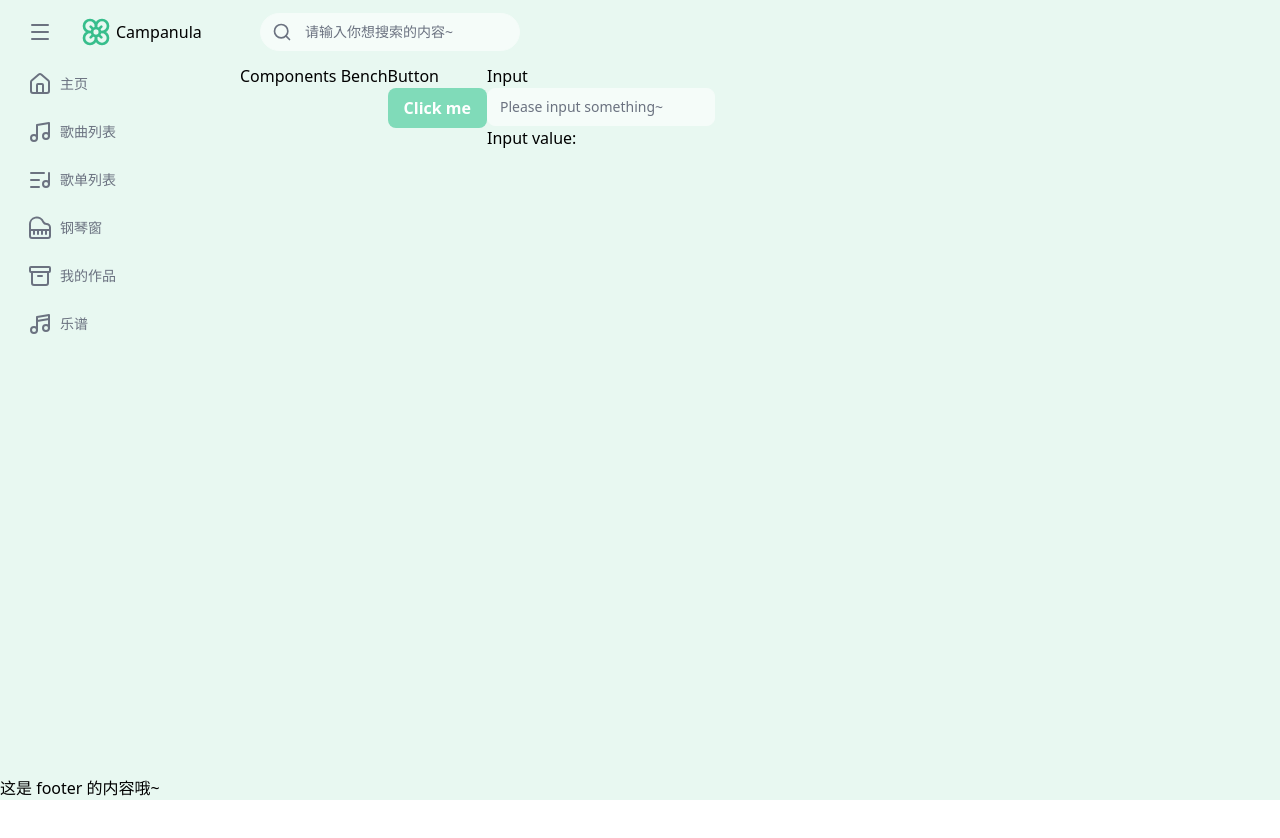
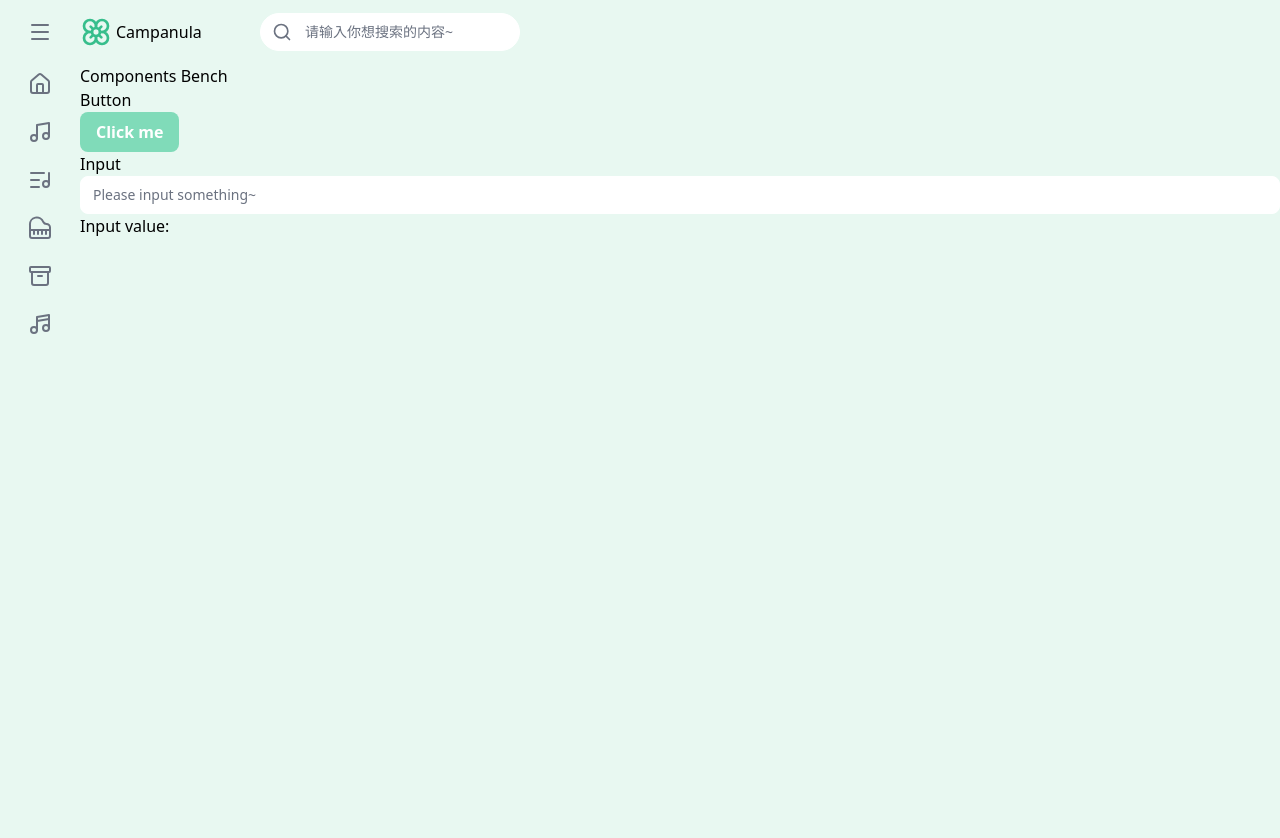
Before and after one commit to nonhana/campanula-music, a SvelteKit app: page /components-bench in a window 1280 px wide. Shown: the top 838 px of the page. Before the commit the page ends 800 px from the top, so only its background shows below. Built offline with nearby package versions, Linux system fonts and the light colour scheme.

Commit message:
feat: 调整 layout

```diff
--- a/package.json
+++ b/package.json
@@ -18,6 +18,7 @@
   },
   "dependencies": {
     "@libsql/client": "^0.14.0",
+    "debounce": "^2.2.0",
     "drizzle-orm": "^0.38.4",
     "lucide-svelte": "^0.474.0"
   },
--- a/src/lib/components/hana/Input.svelte
+++ b/src/lib/components/hana/Input.svelte
@@ -55,7 +55,7 @@
       {placeholder}
       onkeydown={keydown}
       class={[
-        'w-full py-2 text-sm bg-primary-50 placeholder:text-neutral border border-primary-50',
+        'w-full py-2 text-sm bg-white placeholder:text-neutral border border-white',
         'focus:ring-2 focus:ring-primary focus:border-transparent',
         shape === 'rounded' ? 'rounded-full' : 'rounded-lg',
         prefixIcon ? 'pl-11' : 'pl-3',
--- a/src/lib/components/main/Header.svelte
+++ b/src/lib/components/main/Header.svelte
@@ -3,6 +3,7 @@
   import Input from '$lib/components/hana/Input.svelte'
   import Logo from '$lib/components/svg/Logo.svelte'
   import { siteTitle } from '$lib/config.svelte'
+  import { scrolled } from '$lib/stores/scrolled'
   import { Menu, Search } from 'lucide-svelte'
 
   interface Props {
@@ -12,11 +13,12 @@
   const { toggleFolded }: Props = $props()
 
   let keywords = $state('')
-
-  $inspect(keywords)
 </script>
 
-<header class='w-full h-16 flex items-center px-5 gap-5'>
+<header class={[
+  'sticky top-0 w-full h-16 flex items-center px-5 gap-5 border-b border-primary border-opacity-0 transition-all',
+  $scrolled && 'border-opacity-100 bg-white',
+]}>
   <Button iconButton variant='transparent' onclick={toggleFolded}>
     <Menu />
   </Button>
--- a/src/lib/components/main/Sidebar.svelte
+++ b/src/lib/components/main/Sidebar.svelte
@@ -3,6 +3,7 @@
   import Button from '$lib/components/hana/Button.svelte'
   import Tooltip from '$lib/components/hana/Tooltip.svelte'
   import { navItems } from '$lib/config.svelte'
+  import { scrolled } from '$lib/stores/scrolled'
 
   interface Props {
     folded: boolean
@@ -13,7 +14,11 @@
   const highlightId = $derived(navItems.findIndex(item => item.href === page.route.id))
 </script>
 
-<nav class={['h-[100dvh-16rem]', folded ? 'w-20' : 'w-60']}>
+<nav class={[
+  'fixed top-16 h-[calc(100dvh-4rem)] border-r border-primary border-opacity-0 transition-all',
+  folded ? 'w-20' : 'w-60',
+  $scrolled && 'bg-white border-opacity-100',
+]}>
   <ul class='flex flex-col gap-2'>
     {#each navItems as { title, href, icon: Icon }, i}
       <li class={['flex', folded ? 'justify-center' : 'justify-start ml-3']}>
--- /dev/null
+++ b/src/lib/stores/scrolled.ts
@@ -0,0 +1,7 @@
+import { writable } from 'svelte/store'
+
+export const scrolled = writable(false)
+
+export function setScrolled(value: boolean) {
+  scrolled.set(value)
+}
--- a/src/routes/+layout.svelte
+++ b/src/routes/+layout.svelte
@@ -1,21 +1,30 @@
 <script lang='ts'>
   import Header from '$lib/components/main/Header.svelte'
   import Sidebar from '$lib/components/main/Sidebar.svelte'
+  import { setScrolled } from '$lib/stores/scrolled'
+  import debounce from 'debounce'
+  import { onMount } from 'svelte'
   import '../styles/index.scss'
 
   const { children } = $props()
 
-  let folded = $state(false)
+  let folded = $state(true)
 
   const toggleFolded = () => {
     folded = !folded
   }
+
+  const toggleScrolled = debounce(() => setScrolled(window.scrollY > 0), 100)
+  onMount(() => {
+    window.addEventListener('scroll', toggleScrolled)
+    return () => window.removeEventListener('scroll', toggleScrolled)
+  })
 </script>
 
-<div class='flex flex-col min-h-dvh bg-primary-100'>
+<div class='flex flex-col min-h-dvh h-[2000px] bg-primary-100'>
   <Header {toggleFolded} />
-  <main class='flex-1 flex flex-row'>
-    <Sidebar {folded} />
+  <Sidebar {folded} />
+  <main class={['flex-1', folded ? 'ml-20' : 'ml-60']}>
     {@render children()}
   </main>
   <footer>
```
Also changed, not shown: src/lib/utils/constants.ts (added), 1 other file (tests, documents, lock files or other folders).
